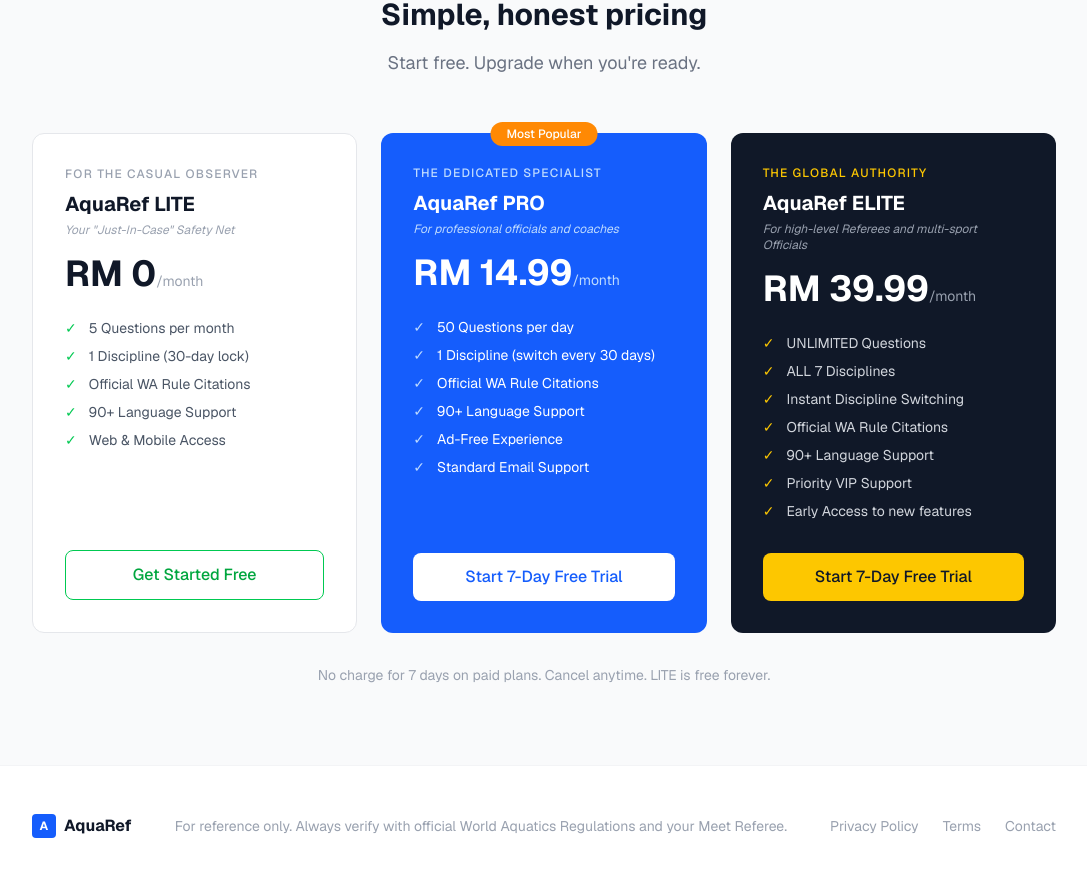
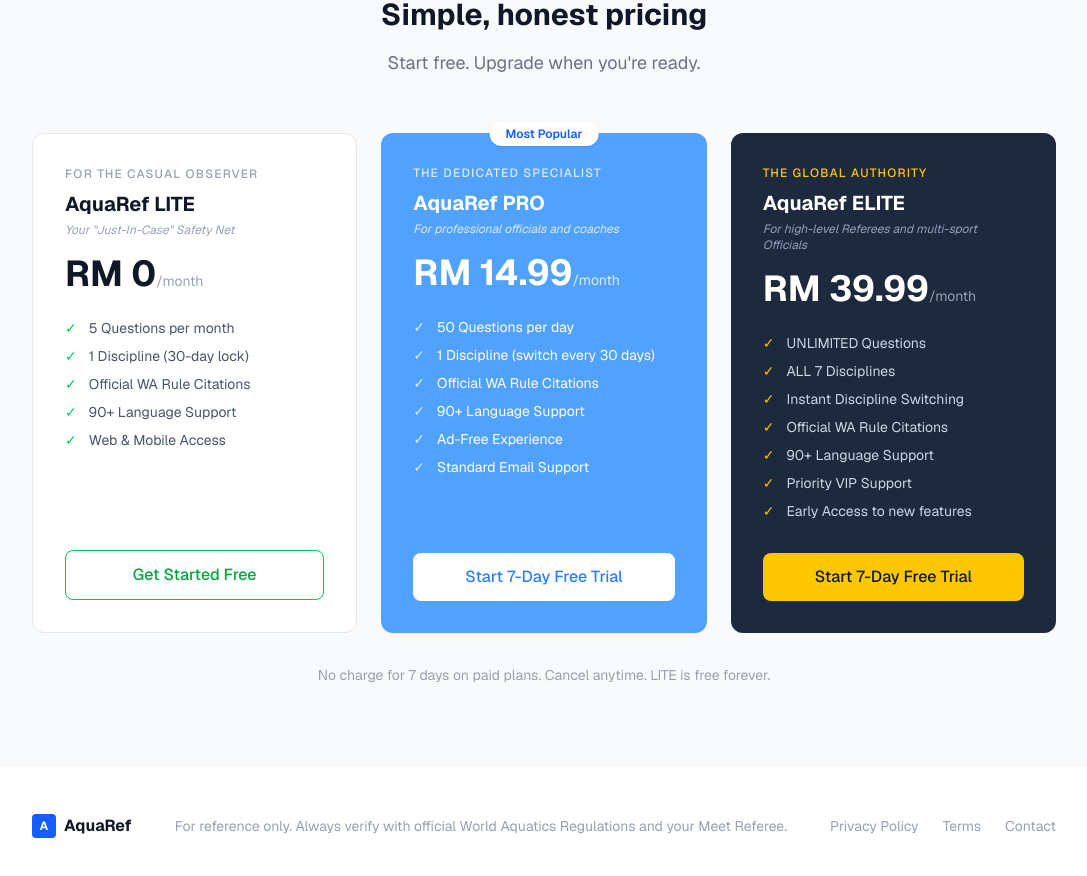
Before and after one commit to adhwaismail-stack/aquatics-app, a Next.js app: page / in a window 1280 px wide. Shown: the part 2740-3616 px from the top of the page, without its empty margins (96-1183 px from the left). Built offline with nearby package versions, Linux system fonts and the light colour scheme; no server answers; the database is empty.

Commit message:
Update landing page pricing colors to match pricing page

```diff
--- a/app/page.tsx
+++ b/app/page.tsx
@@ -143,7 +143,7 @@
         </div>
       </section>
 
-      {/* LITE CTA Banner — replaces Demo banner */}
+      {/* LITE CTA Banner */}
       <section className="bg-green-50 border-y border-green-100 px-8 py-12">
         <div className="max-w-3xl mx-auto text-center">
           <p className="text-green-700 text-sm font-medium mb-2">🆓 Free forever — no credit card needed</p>
@@ -186,46 +186,46 @@
             </div>
 
             {/* PRO */}
-            <div className="bg-blue-600 p-8 rounded-xl flex flex-col relative">
+            <div className="bg-blue-400 p-8 rounded-xl flex flex-col relative">
               <div className="absolute -top-3 left-1/2 -translate-x-1/2">
-                <span className="bg-orange-400 text-white text-xs px-4 py-1 rounded-full font-medium">Most Popular</span>
+                <span className="bg-white text-blue-600 text-xs px-4 py-1 rounded-full font-semibold shadow-sm">Most Popular</span>
               </div>
-              <p className="text-xs font-medium text-blue-200 uppercase tracking-widest mb-2">The Dedicated Specialist</p>
+              <p className="text-xs font-medium text-blue-100 uppercase tracking-widest mb-2">The Dedicated Specialist</p>
               <h3 className="font-bold text-xl text-white mb-1">AquaRef PRO</h3>
-              <p className="text-blue-200 text-xs italic mb-4">For professional officials and coaches</p>
+              <p className="text-blue-100 text-xs italic mb-4">For professional officials and coaches</p>
               <div className="mb-6">
                 <span className="text-4xl font-bold text-white">RM 14.99</span>
-                <span className="text-blue-200 text-sm">/month</span>
+                <span className="text-blue-100 text-sm">/month</span>
               </div>
               <ul className="space-y-2 mb-8 flex-1">
                 {['50 Questions per day', '1 Discipline (switch every 30 days)', 'Official WA Rule Citations', '90+ Language Support', 'Ad-Free Experience', 'Standard Email Support'].map((f, i) => (
                   <li key={i} className="flex items-center gap-3 text-sm text-white">
-                    <span className="text-blue-200">✓</span>{f}
+                    <span className="text-blue-100">✓</span>{f}
                   </li>
                 ))}
               </ul>
-              <a href="/pricing" className="block w-full text-center bg-white text-blue-600 py-3 rounded-lg font-medium hover:bg-blue-50">
+              <a href="/pricing" className="block w-full text-center bg-white text-blue-500 py-3 rounded-lg font-medium hover:bg-blue-50">
                 Start 7-Day Free Trial
               </a>
             </div>
 
             {/* ELITE */}
-            <div className="bg-gray-900 p-8 rounded-xl flex flex-col">
+            <div className="bg-slate-800 p-8 rounded-xl flex flex-col">
               <p className="text-xs font-medium text-yellow-400 uppercase tracking-widest mb-2">The Global Authority</p>
               <h3 className="font-bold text-xl text-white mb-1">AquaRef ELITE</h3>
-              <p className="text-gray-400 text-xs italic mb-4">For high-level Referees and multi-sport Officials</p>
+              <p className="text-slate-400 text-xs italic mb-4">For high-level Referees and multi-sport Officials</p>
               <div className="mb-6">
                 <span className="text-4xl font-bold text-white">RM 39.99</span>
-                <span className="text-gray-400 text-sm">/month</span>
+                <span className="text-slate-400 text-sm">/month</span>
               </div>
               <ul className="space-y-2 mb-8 flex-1">
                 {['UNLIMITED Questions', 'ALL 7 Disciplines', 'Instant Discipline Switching', 'Official WA Rule Citations', '90+ Language Support', 'Priority VIP Support', 'Early Access to new features'].map((f, i) => (
-                  <li key={i} className="flex items-center gap-3 text-sm text-gray-300">
+                  <li key={i} className="flex items-center gap-3 text-sm text-slate-300">
                     <span className="text-yellow-400">✓</span>{f}
                   </li>
                 ))}
               </ul>
-              <a href="/pricing" className="block w-full text-center bg-yellow-400 text-gray-900 py-3 rounded-lg font-medium hover:bg-yellow-300">
+              <a href="/pricing" className="block w-full text-center bg-yellow-400 text-slate-900 py-3 rounded-lg font-medium hover:bg-yellow-300">
                 Start 7-Day Free Trial
               </a>
             </div>
```
